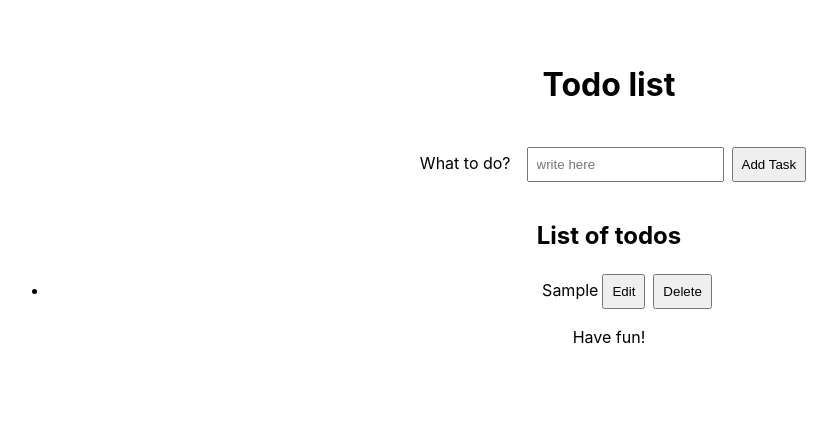
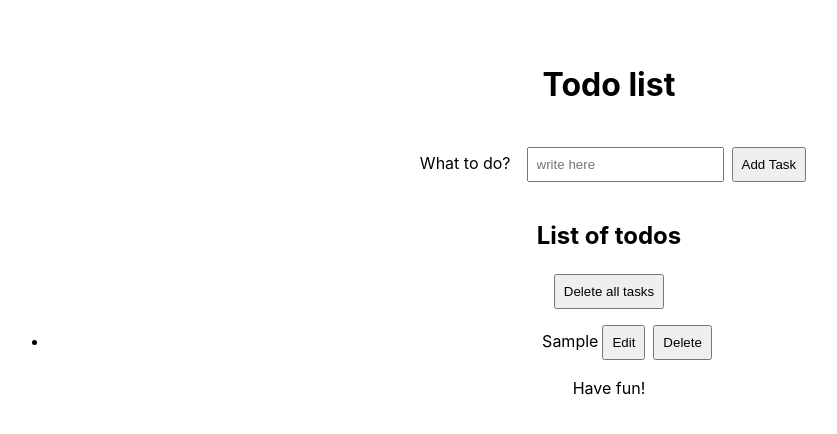
Before and after one commit to tataata/todo-app, a React (Vite) app: page / in a window 1280 px wide. Both pictures are taken after typing "Sample" into the empty fields and a click on the button "Add Task". Shown: the top 434 px of the page, without its empty margins (31-868 px from the left). Built offline with nearby package versions, Linux system fonts and the light colour scheme.

Commit message:
add delete all button and do it with emptying the state

```diff
--- a/src/App.jsx
+++ b/src/App.jsx
@@ -10,6 +10,12 @@ function App() {
   const deleteTask = (id) => {
     let remainingTasks = tasks.filter(item => item.id !== id)
     setTasks(remainingTasks);
+  }
+
+  // delete all 2: add deleteAll handler
+  const deleteAllItems = () => {
+    console.log('delete all')
+    setTasks([])
   }
 
   const addTask = (textOfItem) => {
@@ -31,7 +37,8 @@ function App() {
       </header>
       <main>
         <AddItem addTask={addTask} />
-        <List tasks={tasks} deleteItem={deleteTask} editItem={editTask} />
+        {/* delete all 3: pass the props */}
+        <List tasks={tasks} deleteItem={deleteTask} deleteAllItems={deleteAllItems} editItem={editTask} />
       </main>
       <footer>
         <p>Have fun!</p>
--- a/src/List.jsx
+++ b/src/List.jsx
@@ -1,6 +1,6 @@
 import ListItem from './ListItem'
 
-function List({ tasks, deleteItem, editItem }) {
+function List({ tasks, deleteItem, deleteAllItems, editItem }) {
 
   return (
     <>
@@ -9,6 +9,8 @@ function List({ tasks, deleteItem, editItem }) {
       ) : (
         <>
           <h2>List of todos</h2>
+          {/* delete all: 1 - add the button with onClick */}
+          <button onClick={deleteAllItems}>Delete all tasks</button>
           <ul>
             {tasks.map((item) => {
               return <ListItem key={item.id} item={item} deleteItem={deleteItem} editItem={editItem} />
```
